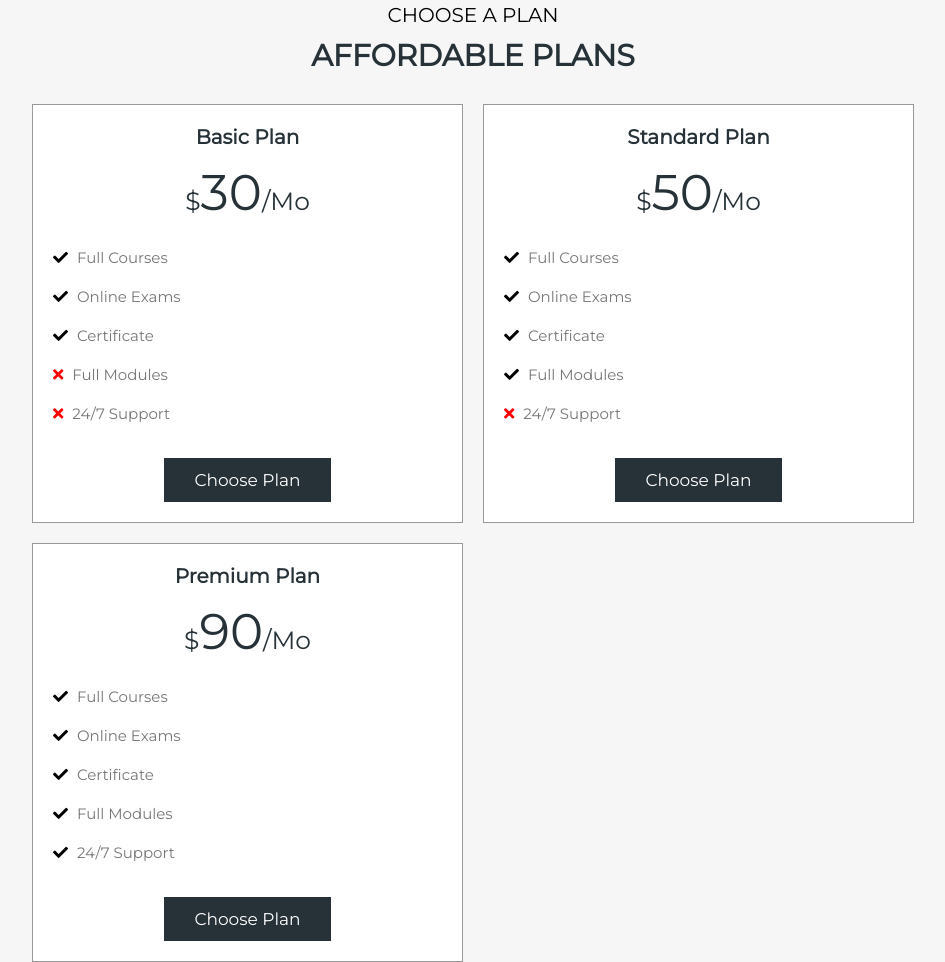
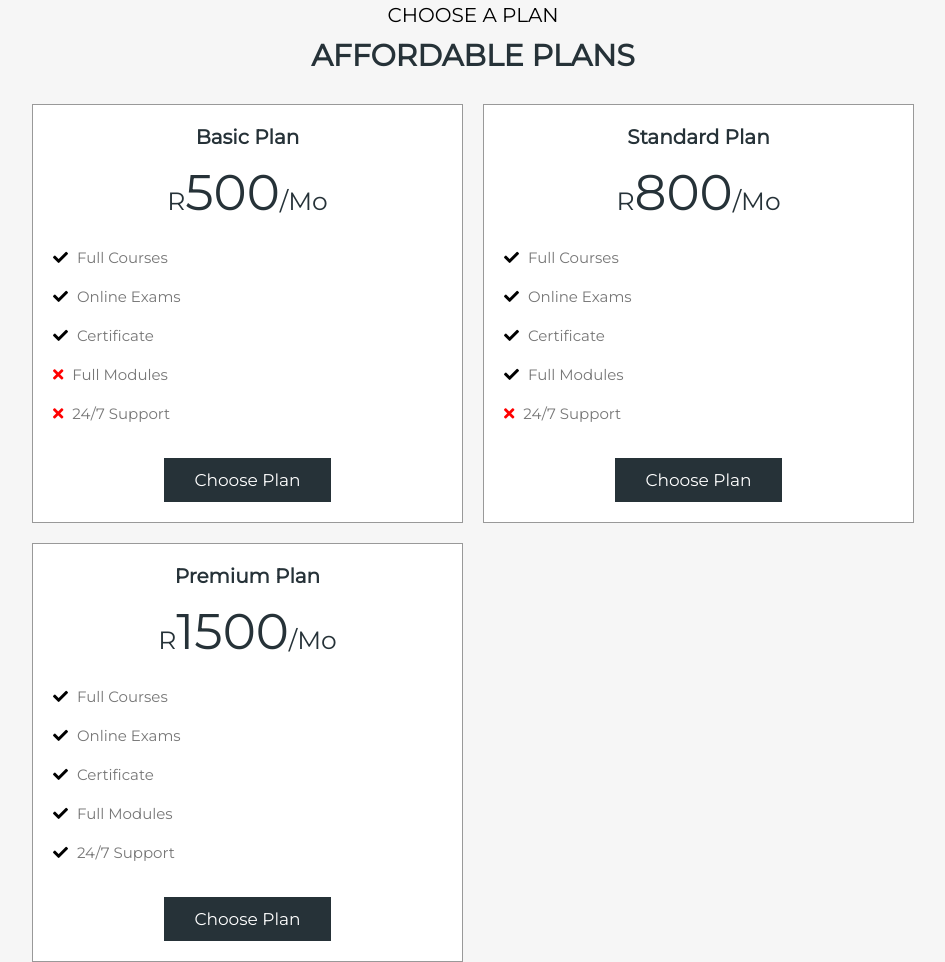
Before and after one commit to Mduduzi-Ndlovu1/online-education, a plain HTML site: page index.html in a window 1280 px wide. Shown: the part 2356-3318 px from the top of the page, without its empty margins (317-1262 px from the left). Drawn offline with Linux system fonts and the light colour scheme.

Commit message:
okay now its for tariro

```diff
--- a/index.html
+++ b/index.html
@@ -326,7 +326,7 @@
         <div class="box">
             <h3>basic plan</h3>
             <img src="images/price-1.svg" alt="">
-            <div class="amount"> <span>$</span>30<span>/mo</span> </div>
+            <div class="amount"> <span>R</span>500<span>/mo</span> </div>
             <div class="list">
                 <p> <i class="fas fa-check"></i> full courses </p>
                 <p> <i class="fas fa-check"></i> online exams </p>
@@ -340,7 +340,7 @@
         <div class="box">
             <h3>standard plan</h3>
             <img src="images/price-2.svg" alt="">
-            <div class="amount"> <span>$</span>50<span>/mo</span> </div>
+            <div class="amount"> <span>R</span>800<span>/mo</span> </div>
             <div class="list">
                 <p> <i class="fas fa-check"></i> full courses </p>
                 <p> <i class="fas fa-check"></i> online exams </p>
@@ -354,7 +354,7 @@
         <div class="box">
             <h3>premium plan</h3>
             <img src="images/price-3.svg" alt="">
-            <div class="amount"> <span>$</span>90<span>/mo</span> </div>
+            <div class="amount"> <span>R</span>1500<span>/mo</span> </div>
             <div class="list">
                 <p> <i class="fas fa-check"></i> full courses </p>
                 <p> <i class="fas fa-check"></i> online exams </p>
```
